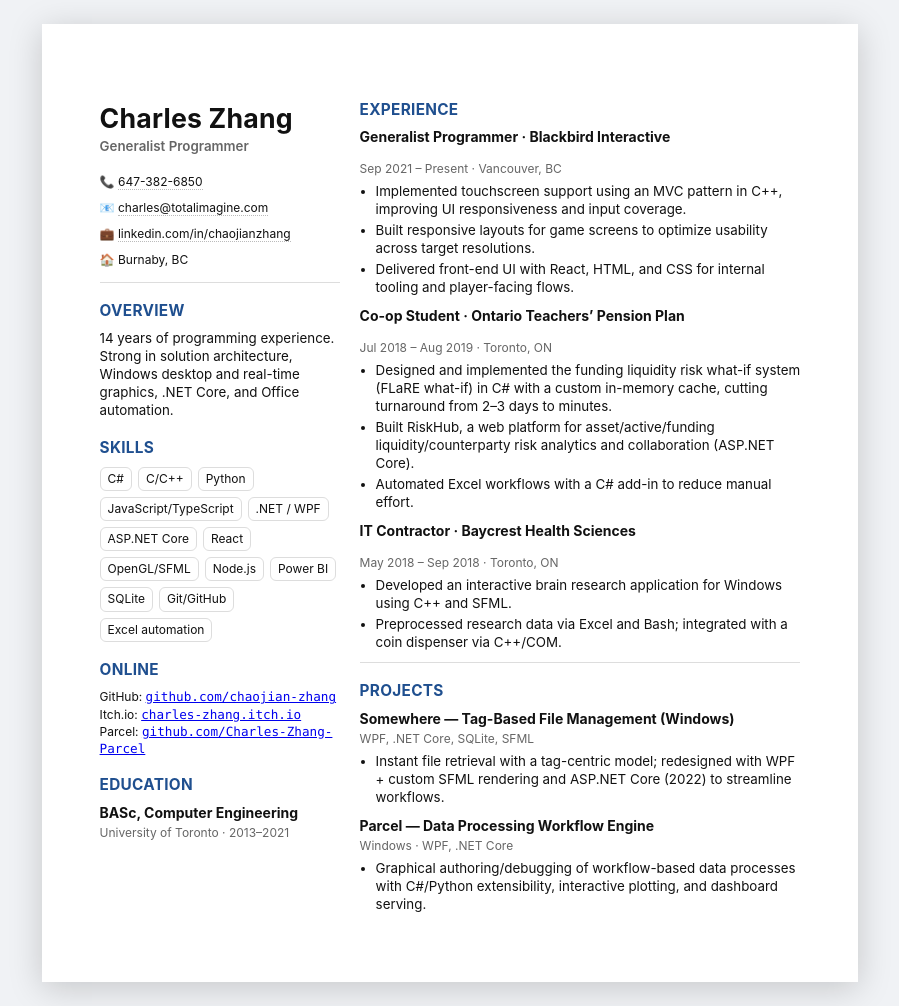
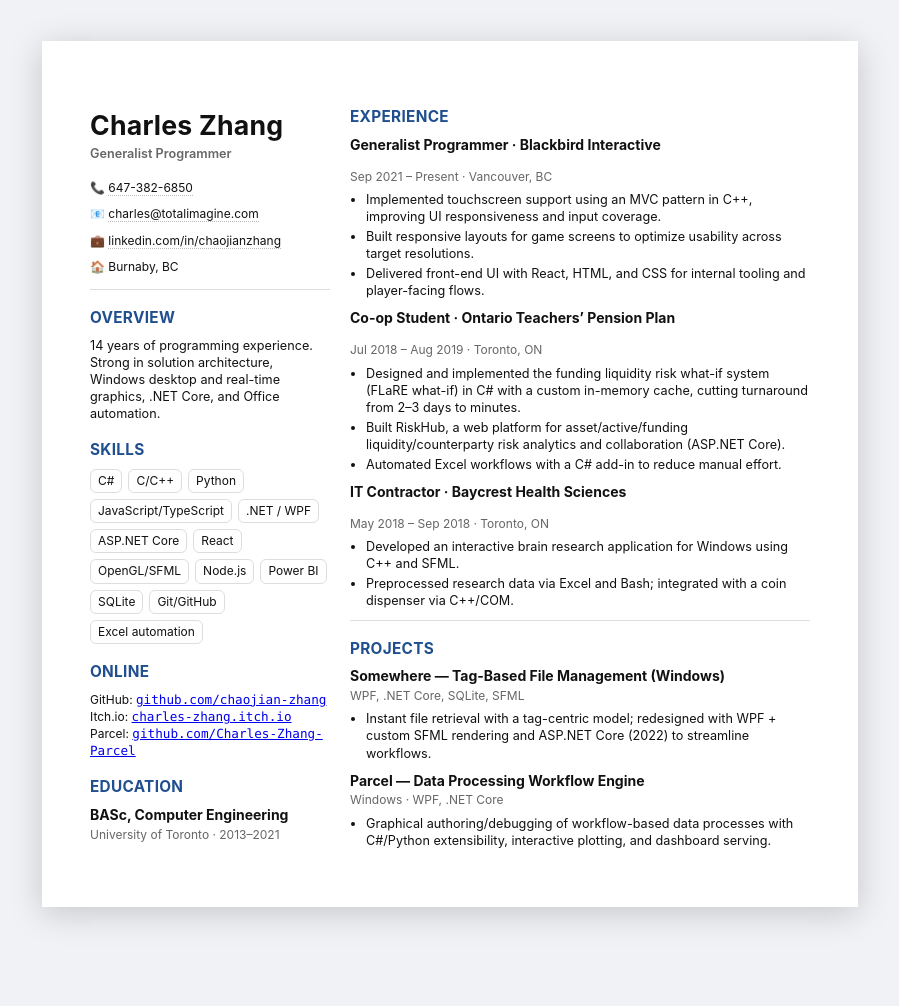
Before and after one commit to TotalImagine-com/TotalImagine.com, a Jekyll site: the page Resources/Resume.html, which Jekyll copies as it is, in a window 1280 px wide. Shown: the whole page, without its empty margins (190-1089 px from the left). Built offline with Jekyll 4.4.1, drawn with Linux system fonts in a browser that asks for light colours; after the commit the page ends 948 px from its top, so only the background shows below that.

Commit message:
Tighter layout

```diff
--- a/Resources/Resume.html
+++ b/Resources/Resume.html
@@ -13,14 +13,14 @@
     --accent:#1f4f8f;
     --bg:#fff;
     --heading: 11.5pt;
-    --body: 10pt;
+    --body: 9.5pt;
     --small: 9pt;
   }
 
   /* ---------- Page & Print ---------- */
   @page {
     size: letter;                 /* 8.5in x 11in */
-    margin: 0.6in;                /* compact but breathable */
+    margin: 0.5in;                /* compact but breathable */
   }
   @media print {
     html,body { background: var(--bg); }
@@ -60,7 +60,7 @@
     display: grid;
     grid-template-columns: 2.5in 1fr;    /* compact left rail + flexible main */
     gap: 20px;
-    padding: 0.6in;                      /* matches @page margin visually on screen */
+    padding: 0.5in;                      /* matches @page margin visually on screen */
   }
   @media (max-width: 900px){
     .content { grid-template-columns: 1fr; padding: 24px; }
```
